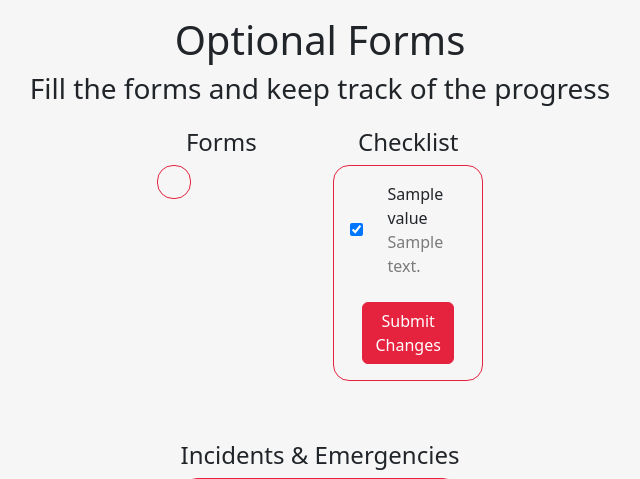
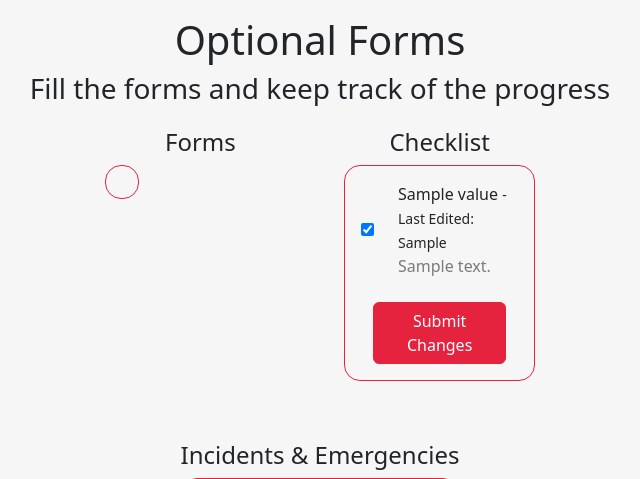
Before and after one commit to NikitaEdin/SOC09109-2025-TR2-Group-Project, a Flask app: template app/templates/create_project/optional_forms.html in a window 1280 px wide. Shown: the part 58-537 px from the top of the page, without its empty margins (320-960 px from the left). Run offline with Flask 3, Linux system fonts and the light colour scheme; tables that the repository leaves empty hold one stand-in row (values such as "Sample post"); the template is opened without the code that fills it: values that come from a table or form of the project are taken from there, most other values are stand-ins (such as "Sample title", 1, 10 or a date in 2020).

Commit message:
Last edit implemented

```diff
--- a/app/routes_checklist.py
+++ b/app/routes_checklist.py
@@ -93,7 +93,8 @@ def optional(project_id):
         item["name"]: {
         "title": item["name"],
         "description": item["description"],
-        "value": any(check["name"] == item["name"] and check["status"] for check in project.checklist)
+        "value": any(check["name"] == item["name"] and check["status"] for check in project.checklist),
+        "last_edit": next((check["last_edit"] for check in project.checklist if check["name"] == item["name"]), None)
     } for item in checklist_template_optional
     }
 
--- a/app/templates/create_project/optional_forms.html
+++ b/app/templates/create_project/optional_forms.html
@@ -61,8 +61,7 @@
                                 %}>
                             <div style="max-width: 25rem;">
                                 <label for="{{ key }}">{{ value.title }}
-                                    {% if project.last_edited %} - Last Edited: {{ project.last_edited.strftime('%d/%m/%y') }} {% endif %}
-
+                                    <small>{% if value.last_edit %} - Last Edited: {{ value.last_edit }} {% endif %}</small>
                                 </label>
                                 <p>{{ value.description }}</p>
                             </div>
```
